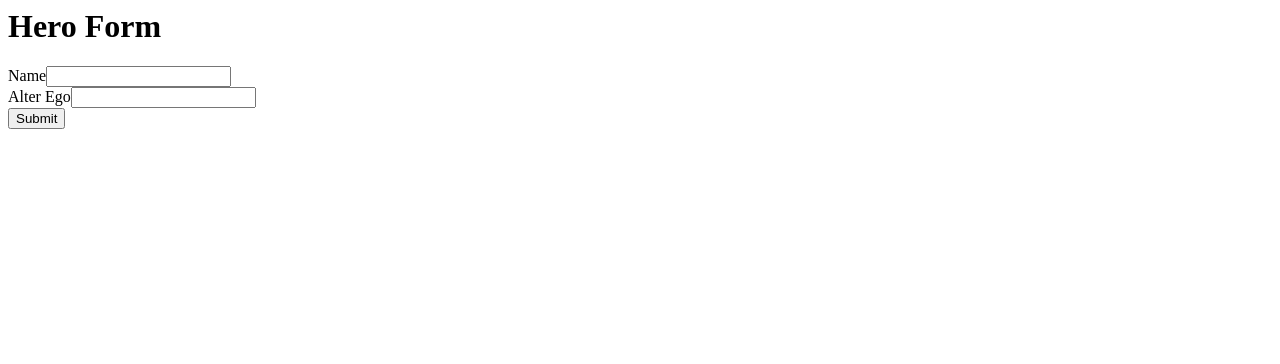
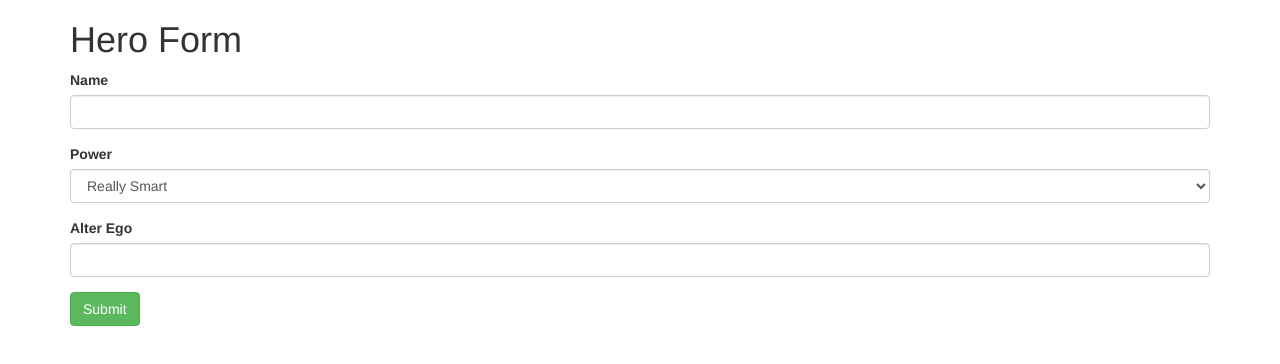
Before and after one commit to ValimGustavo/forms-valim, an Angular app: page / in a window 1280 px wide. Shown: the top 364 px of the page. Built offline with nearby package versions, Linux system fonts and the light colour scheme.

Commit message:
2 files modified

```diff
--- a/src/app/hero/hero.component.css
+++ b/src/app/hero/hero.component.css
@@ -0,0 +1 @@
+@import url('https://unpkg.com/bootstrap@3.3.7/dist/css/bootstrap.min.css');
--- a/src/app/hero/hero.component.html
+++ b/src/app/hero/hero.component.html
@@ -4,6 +4,13 @@
       <div class="form-group">
         <label for="name">Name</label>
         <input type="text" class="form-control" id="name" required>
+      </div>
+
+      <div class="form-group">
+        <label for='superPower'>Power</label>
+        <select id='superPower' class="form-control" required>
+          <option *ngFor='let power of powers' [value]="power">{{power}}</option>
+        </select>
       </div>
 
       <div class="form-group">
```
